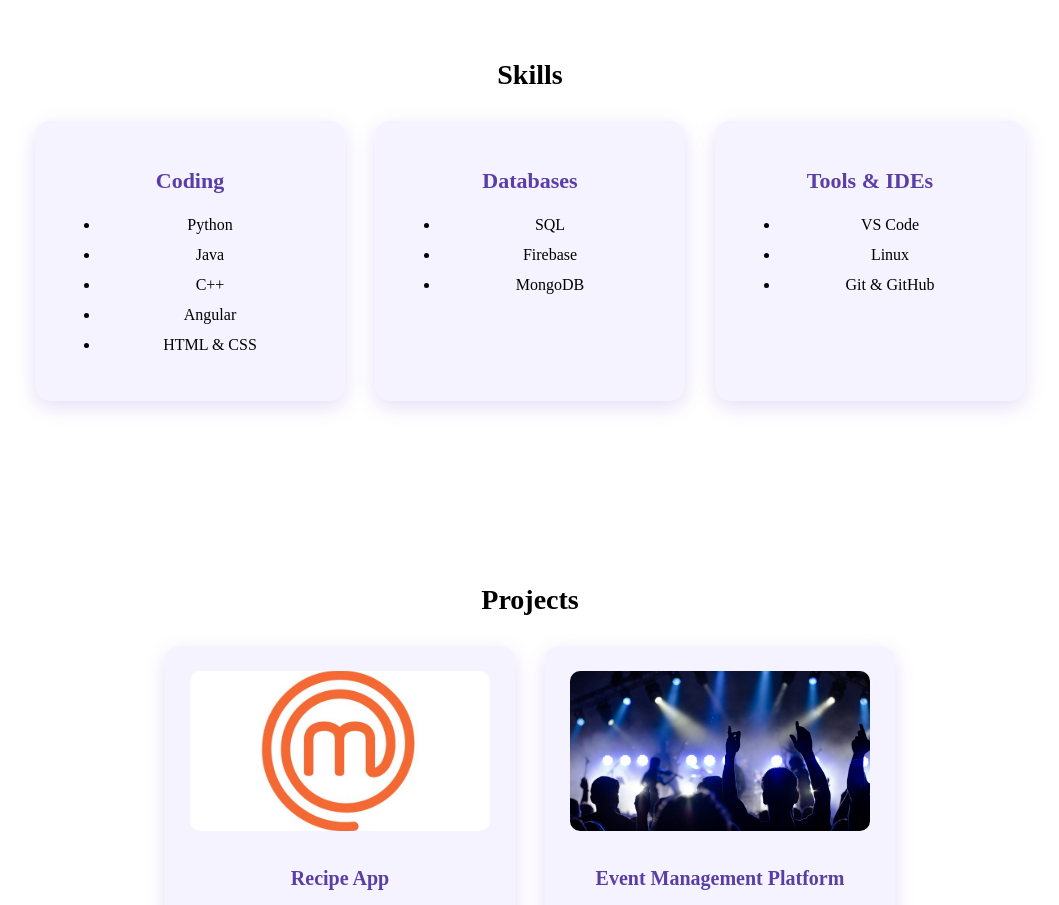
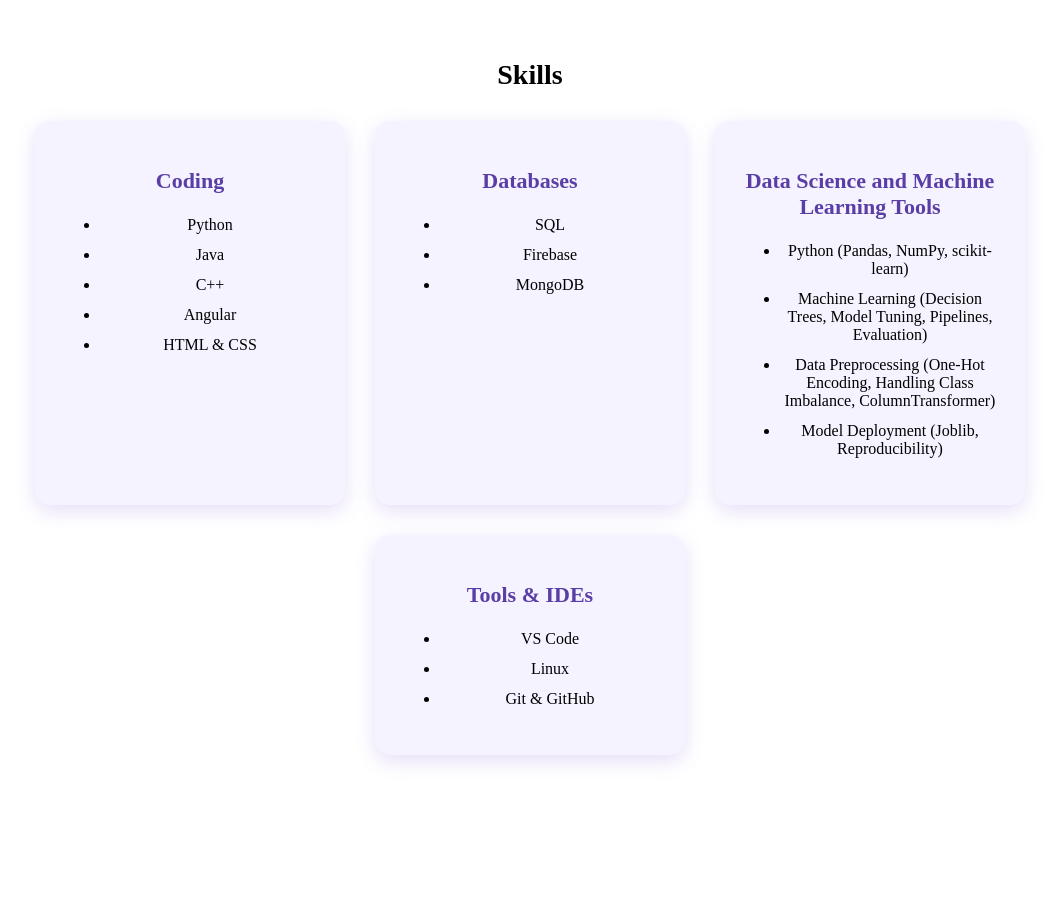
Before and after one commit to subixsh04/Portfolio-Website, an Angular app in the folder portfolio-website/: page / in a window 1280 px wide. Shown: the part 900-1805 px from the top of the page, without its empty margins (110-1169 px from the left). Built offline with nearby package versions, Linux system fonts and the light colour scheme.

Commit message:
added new data science skills card

```diff
--- a/portfolio-website/src/app/app.component.html
+++ b/portfolio-website/src/app/app.component.html
@@ -51,6 +51,16 @@
         <li>SQL</li>
         <li>Firebase</li>
         <li>MongoDB</li>
+      </ul>
+    </div>
+
+    <div class="skills-card">
+      <h3>Data Science and Machine Learning Tools</h3>
+      <ul>
+        <li>Python (Pandas, NumPy, scikit-learn)</li>
+        <li>Machine Learning (Decision Trees, Model Tuning, Pipelines, Evaluation)</li>
+        <li>Data Preprocessing (One-Hot Encoding, Handling Class Imbalance, ColumnTransformer)</li>
+        <li>Model Deployment (Joblib, Reproducibility)</li>
       </ul>
     </div>
 
```
